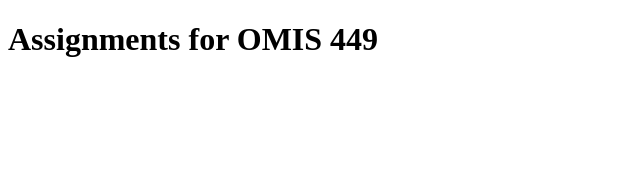
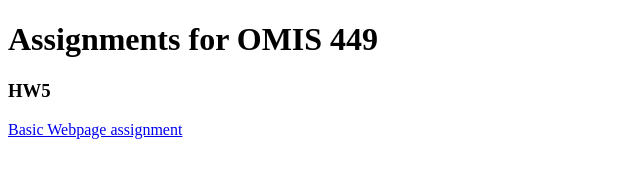
Before and after one commit to Z1733433/omis449, a plain HTML site: page docs/index.html in a window 1280 px wide. Shown: the whole page, without its empty margins (0-640 px from the left). Drawn offline with Linux system fonts and the light colour scheme.

```diff
--- a/docs/index.html
+++ b/docs/index.html
@@ -7,7 +7,8 @@
     <!-- Title  -->
 <h1>Assignments for OMIS 449</h1>
 <main>
-
+    <h3>HW5</h3>
+    <a href="HW5/">Basic Webpage assignment</a><br>
 </main>
 </body>
 </html>
```
Also changed, not shown: docs/HW4/CH4HW/Ch4 Fat Percentage Calculator and Workshop selector/Screen Shot 2019-02-15 at 4.50.37 PM.png (added), docs/HW4/CH4HW/Ch4 Fat Percentage Calculator and Workshop selector/Screen Shot 2019-02-15 at 4.50.47 PM.png (added), docs/HW4/CH4HW/Ch4 Fat Percentage Calculator and Workshop selector/Screen Shot 2019-02-15 at 4.51.11 PM.png (added), docs/HW4/CH4HW/Ch4 Fat Percentage Calculator and Workshop selector/Screen Shot 2019-02-15 at 4.51.20 PM.png (added), docs/HW4/CH4HW/Ch4 Fat Percentage Calculator and Workshop selector/Screen Shot 2019-02-15 at 7.13.33 PM.png (added), docs/HW4/CH4HW/Ch4 Fat Percentage Calculator and Workshop selector/Screen Shot 2019-02-15 at 7.13.38 PM.png (added), docs/HW4/CH4HW/Ch4 Fat Percentage Calculator and Workshop selector/Screen Shot 2019-02-15 at 7.13.56 PM.png (added), docs/HW4/CH4HW/Ch4 Fat Percentage Calculator and Workshop selector/Screen Shot 2019-02-15 at 7.14.10 PM.png (added), 4 other files.
